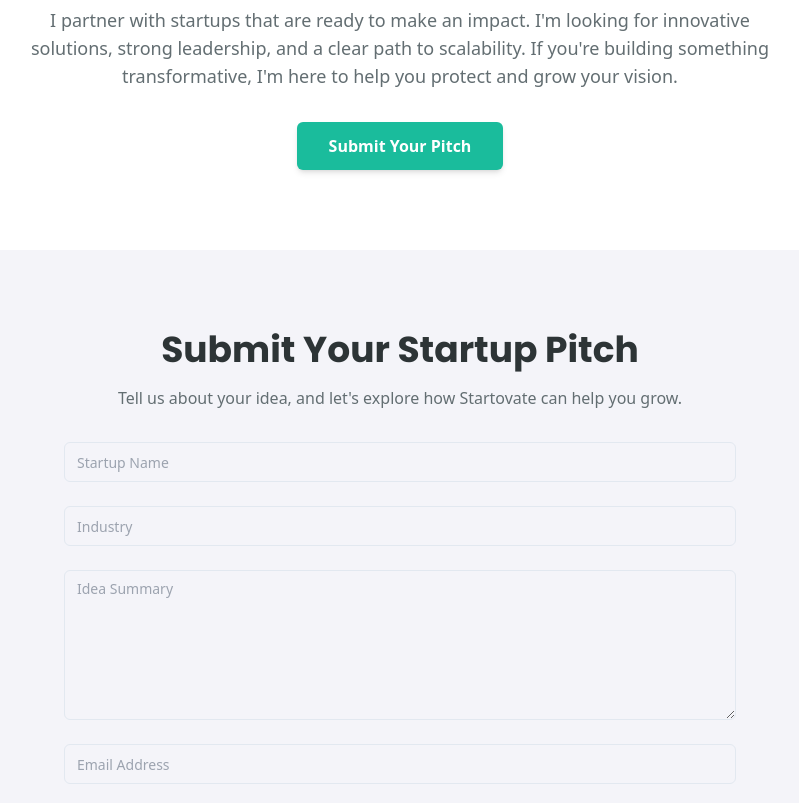
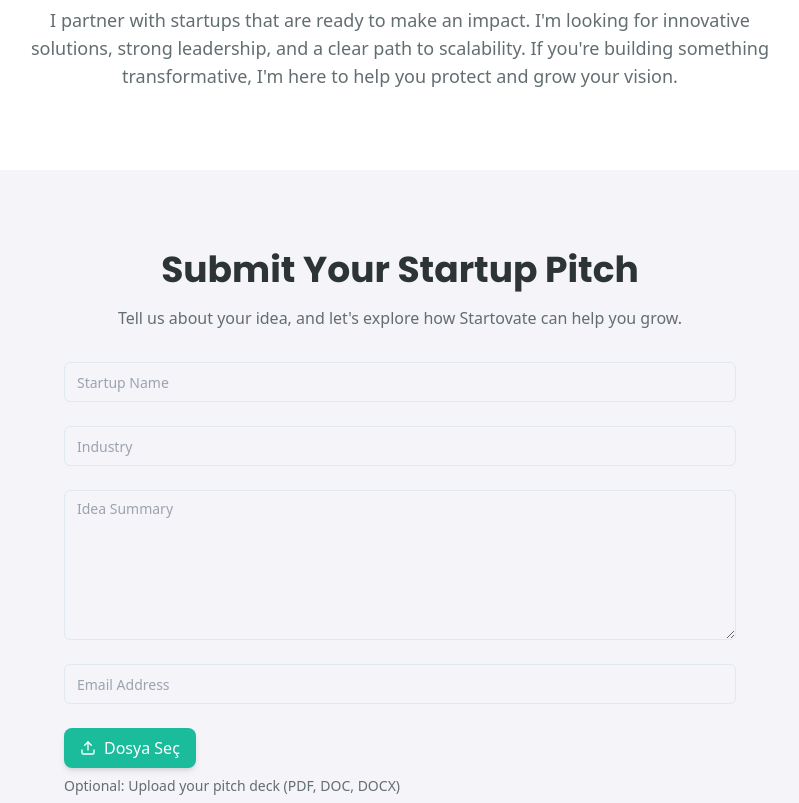
Before and after one commit to burakozcc/vibrant-innovation-hub, a React (Vite) app: page / in a window 1280 px wide. Shown: the part 1540-2343 px from the top of the page, without its empty margins (240-1039 px from the left). Built offline with nearby package versions, Linux system fonts and the light colour scheme.

Commit message:
Remove unnecessary button component
This commit removes the specified button component from the codebase as requested.
[skip gpt_engineer]

```diff
--- a/src/components/About.tsx
+++ b/src/components/About.tsx
@@ -30,11 +30,6 @@ export const About = () => {
     triggerOnce: true,
     threshold: 0.1,
   });
-
-  const scrollToContact = () => {
-    const contactSection = document.querySelector('#contact');
-    contactSection?.scrollIntoView({ behavior: 'smooth' });
-  };
 
   return (
     <section className="py-20 bg-white" ref={ref}>
@@ -70,16 +65,9 @@ export const About = () => {
           <h3 className="text-2xl font-poppins font-semibold mb-4 text-text-primary">
             What I'm Looking For
           </h3>
-          <p className="text-lg text-text-secondary mb-8">
+          <p className="text-lg text-text-secondary">
             I partner with startups that are ready to make an impact. I'm looking for innovative solutions, strong leadership, and a clear path to scalability. If you're building something transformative, I'm here to help you protect and grow your vision.
           </p>
-          <button
-            onClick={scrollToContact}
-            className="bg-primary hover:bg-[#1BAE87] text-white px-8 py-3 rounded-md font-semibold
-                     transition-all duration-300 hover:scale-105 hover:shadow-lg shadow-md"
-          >
-            Submit Your Pitch
-          </button>
         </div>
       </div>
     </section>
```
